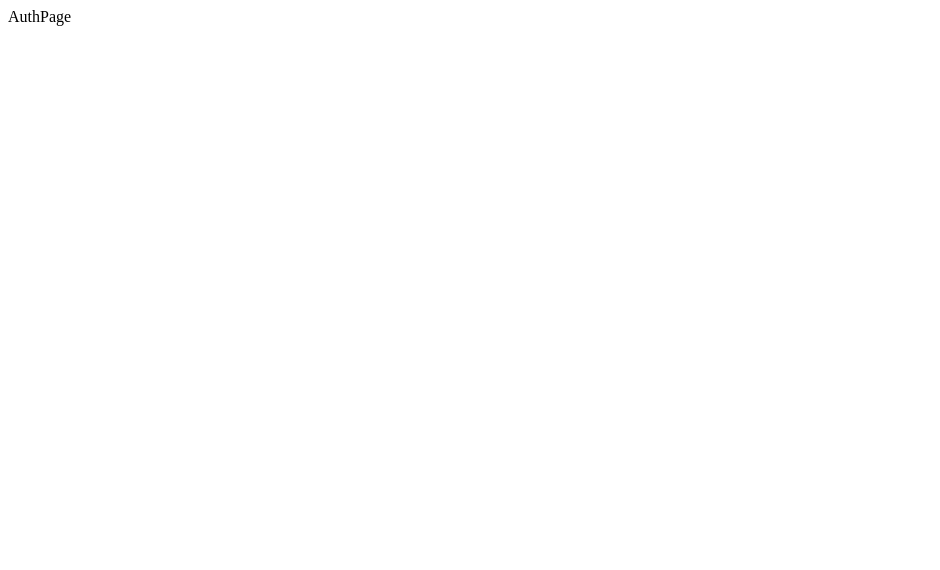
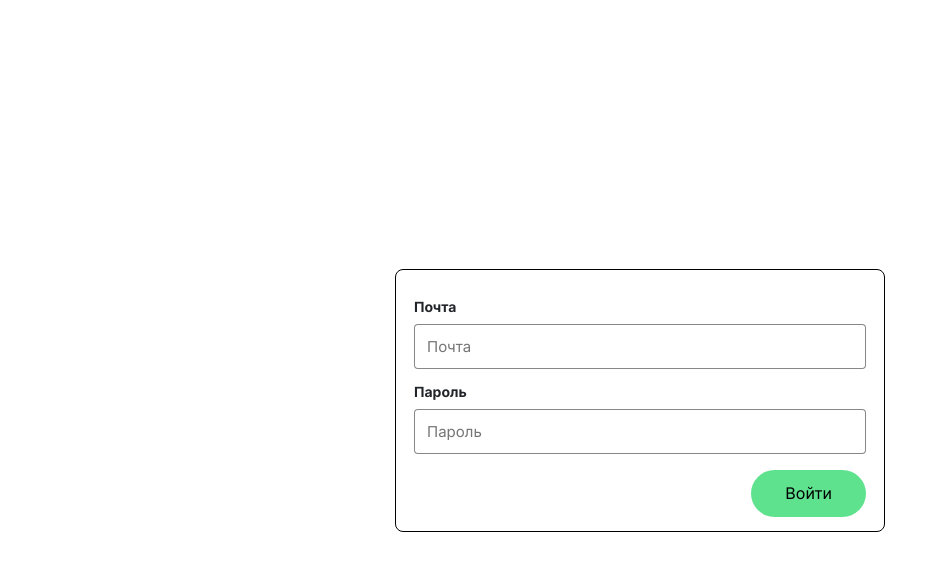
Before and after one commit to Zelelo622/Blog-platform, a React (Create React App) app: page /login in a window 1280 px wide. Shown: the top 570 px of the page, without its empty margins (0-940 px from the left). Built offline with nearby package versions, Linux system fonts and the light colour scheme.

Commit message:
страница авторизации стили

```diff
--- a/package.json
+++ b/package.json
@@ -6,6 +6,7 @@
     "@testing-library/jest-dom": "^5.16.5",
     "@testing-library/react": "^13.4.0",
     "@testing-library/user-event": "^13.5.0",
+    "bootstrap": "^5.3.0",
     "mobx": "^6.9.0",
     "mobx-react": "^7.6.0",
     "react": "^18.2.0",
--- a/public/index.html
+++ b/public/index.html
@@ -10,34 +10,18 @@
       content="Web site created using create-react-app"
     />
     <link rel="apple-touch-icon" href="%PUBLIC_URL%/logo192.png" />
-    <!--
-      manifest.json provides metadata used when your web app is installed on a
-      user's mobile device or desktop. See https://developers.google.com/web/fundamentals/web-app-manifest/
-    -->
+
     <link rel="manifest" href="%PUBLIC_URL%/manifest.json" />
-    <!--
-      Notice the use of %PUBLIC_URL% in the tags above.
-      It will be replaced with the URL of the `public` folder during the build.
-      Only files inside the `public` folder can be referenced from the HTML.
-
-      Unlike "/favicon.ico" or "favicon.ico", "%PUBLIC_URL%/favicon.ico" will
-      work correctly both with client-side routing and a non-root public URL.
-      Learn how to configure a non-root public URL by running `npm run build`.
-    -->
+    <link
+      rel="stylesheet"
+      href="https://maxcdn.bootstrapcdn.com/bootstrap/4.5.0/css/bootstrap.min.css"
+      integrity="sha384-9aIt2nRpC12Uk9gS9baDl411NQApFmC26EwAOH8WgZl5MYYxFfc+NcPb1dKGj7Sk"
+      crossorigin="anonymous"
+    />
     <title>React App</title>
   </head>
   <body>
     <noscript>You need to enable JavaScript to run this app.</noscript>
     <div id="root"></div>
-    <!--
-      This HTML file is a template.
-      If you open it directly in the browser, you will see an empty page.
-
-      You can add webfonts, meta tags, or analytics to this file.
-      The build step will place the bundled scripts into the <body> tag.
-
-      To begin the development, run `npm start` or `yarn start`.
-      To create a production bundle, use `npm run build` or `yarn build`.
-    -->
   </body>
 </html>
--- a/src/assets/style/App.css
+++ b/src/assets/style/App.css
@@ -1,38 +1,14 @@
-.App {
-  text-align: center;
+@import url("https://fonts.googleapis.com/css2?family=Inter:wght@400;600;700&display=swap");
+
+ul {
+  list-style: none;
 }
 
-.App-logo {
-  height: 40vmin;
-  pointer-events: none;
+a {
+  text-decoration: none;
 }
 
-@media (prefers-reduced-motion: no-preference) {
-  .App-logo {
-    animation: App-logo-spin infinite 20s linear;
-  }
+.main {
+  font-family: "Inter", sans-serif;
+  font-weight: 400;
 }
-
-.App-header {
-  background-color: #282c34;
-  min-height: 100vh;
-  display: flex;
-  flex-direction: column;
-  align-items: center;
-  justify-content: center;
-  font-size: calc(10px + 2vmin);
-  color: white;
-}
-
-.App-link {
-  color: #61dafb;
-}
-
-@keyframes App-logo-spin {
-  from {
-    transform: rotate(0deg);
-  }
-  to {
-    transform: rotate(360deg);
-  }
-}
--- /dev/null
+++ b/src/assets/style/Auth.css
@@ -0,0 +1,70 @@
+.auth {
+  display: flex;
+  align-items: center;
+  justify-content: center;
+  height: 100vh;
+}
+
+.auth__container {
+  max-width: 490px;
+  margin: 0px auto;
+  padding: 30px 18px 14px;
+  border: 1px solid #000;
+  border-radius: 8px;
+}
+
+.auth__form {
+}
+
+.auth__group {
+  display: flex;
+  flex-direction: column;
+  margin-bottom: 16px;
+}
+.auth__group:last-child {
+  margin-bottom: 18px;
+}
+
+.auth__label {
+  margin-bottom: 10px;
+  font-size: 14px;
+  font-weight: 700;
+}
+
+.auth__input {
+  font-size: 15px;
+  font-weight: 400;
+  padding: 13px;
+  outline: none;
+  border: none;
+  border-radius: 4px;
+  box-shadow: 0px 0px 0px 1px #878787 inset;
+}
+
+.auth__btn-wrapper {
+  text-align: right;
+}
+
+.login-button {
+  border: none;
+  outline: none;
+  padding: 15px 34px 16px 34px;
+  border-radius: 500px;
+  background: rgba(30, 215, 96, 0.71);
+}
+
+@media screen and (max-width: 580px) {
+  .login-button {
+    padding: 12px 30px 13px 30px;
+  }
+}
+
+@media screen and (max-width: 450px) {
+  .auth {
+    height: auto;
+  }
+
+  .auth__container {
+    margin-top: 60px;
+  }
+}
--- /dev/null
+++ b/src/assets/style/reset.css
@@ -0,0 +1,170 @@
+html,
+body,
+div,
+span,
+object,
+iframe,
+h1,
+h2,
+h3,
+h4,
+h5,
+h6,
+p,
+blockquote,
+pre,
+abbr,
+address,
+cite,
+code,
+del,
+dfn,
+em,
+img,
+ins,
+kbd,
+q,
+samp,
+small,
+strong,
+sub,
+sup,
+var,
+b,
+i,
+dl,
+dt,
+dd,
+ol,
+ul,
+li,
+fieldset,
+form,
+label,
+legend,
+table,
+caption,
+tbody,
+tfoot,
+thead,
+tr,
+th,
+td,
+article,
+aside,
+canvas,
+details,
+figcaption,
+figure,
+footer,
+header,
+hgroup,
+menu,
+nav,
+section,
+summary,
+time,
+mark,
+audio,
+video {
+  margin: 0;
+  padding: 0;
+  border: 0;
+  outline: 0;
+  font-size: 100%;
+  vertical-align: baseline;
+  background: transparent;
+}
+
+body {
+  line-height: 1;
+}
+
+article,
+aside,
+details,
+figcaption,
+figure,
+footer,
+header,
+hgroup,
+menu,
+nav,
+section {
+  display: block;
+}
+
+nav ul {
+  list-style: none;
+}
+
+blockquote,
+q {
+  quotes: none;
+}
+
+blockquote:before,
+blockquote:after,
+q:before,
+q:after {
+  content: "";
+  content: none;
+}
+
+a {
+  margin: 0;
+  padding: 0;
+  font-size: 100%;
+  vertical-align: baseline;
+  background: transparent;
+  text-decoration: none;
+}
+
+li {
+  list-style-type: none;
+}
+
+/* change colours to suit your needs */
+ins {
+  background-color: #ff9;
+  color: #000;
+  text-decoration: none;
+}
+
+/* change colours to suit your needs */
+mark {
+  background-color: #ff9;
+  color: #000;
+  font-style: italic;
+  font-weight: bold;
+}
+
+del {
+  text-decoration: line-through;
+}
+
+abbr[title],
+dfn[title] {
+  border-bottom: 1px dotted;
+  cursor: help;
+}
+
+table {
+  border-collapse: collapse;
+  border-spacing: 0;
+}
+
+/* change border colour to suit your needs */
+hr {
+  display: block;
+  height: 1px;
+  border: 0;
+  border-top: 1px solid #cccccc;
+  margin: 1em 0;
+  padding: 0;
+}
+
+input,
+select {
+  vertical-align: middle;
+}
--- a/src/components/AppRouter.js
+++ b/src/components/AppRouter.js
@@ -1,5 +1,5 @@
 import React, { useContext } from "react";
-import { Navigate, Route, Routes, useNavigate } from "react-router-dom";
+import { Navigate, Route, Routes } from "react-router-dom";
 import { authRoutes, publicRoutes } from "../routes";
 import { observer } from "mobx-react";
 import { Context } from "..";
@@ -22,7 +22,7 @@ const AppRouter = observer(() => {
             user.isAuth ? (
               <Component />
             ) : (
-              <Navigate to="/login" replace={true} />
+              <Navigate to={LOGIN_ROUTE} replace={true} />
             )
           }
           exact
--- /dev/null
+++ b/src/components/Login.js
@@ -0,0 +1,55 @@
+import { observer } from "mobx-react";
+import React, { useContext, useState } from "react";
+import { Context } from "..";
+import { Link, useNavigate } from "react-router-dom";
+import { HOME_ROUTE } from "../utils/consts";
+
+const Login = observer(() => {
+  const { user } = useContext(Context);
+  const navigate = useNavigate();
+  const [email, setEmail] = useState("");
+  const [password, setPassword] = useState("");
+
+  const click = () => {
+    user.setIsAuth(true);
+    navigate(HOME_ROUTE);
+  };
+
+  return (
+    <div className="auth__container">
+      <form className="auth__form">
+        <div className="auth__group">
+          <label className="auth__label" for="email">
+            Почта
+          </label>
+          <input
+            className="auth__input"
+            type="email"
+            placeholder="Почта"
+            id="email"
+            onChange={(e) => setEmail(e.target.value)}
+          />
+        </div>
+        <div className="auth__group">
+          <label className="auth__label" for="password">
+            Пароль
+          </label>
+          <input
+            className="auth__input"
+            type="password"
+            placeholder="Пароль"
+            id="password"
+            onChange={(e) => setPassword(e.target.value)}
+          />
+        </div>
+        <div className="auth__btn-wrapper">
+          <button onClick={click} type="submit" className="login-button">
+            Войти
+          </button>
+        </div>
+      </form>
+    </div>
+  );
+});
+
+export default Login;
--- a/src/index.js
+++ b/src/index.js
@@ -3,6 +3,7 @@ import ReactDOM from "react-dom/client";
 import App from "./App";
 import reportWebVitals from "./reportWebVitals";
 import UserStore from "./store/UserStore";
+import "./assets/style/reset.css";
 
 export const Context = createContext(null);
 
--- a/src/pages/AuthPage.js
+++ b/src/pages/AuthPage.js
@@ -1,9 +1,18 @@
-import React from 'react'
+import React from "react";
+import "../assets/style/Auth.css";
+import Login from "../components/Login";
+import { Container } from "react-bootstrap";
 
 const AuthPage = () => {
   return (
-    <div>AuthPage</div>
-  )
-}
+    <>
+      <div className="auth">
+        <Container>
+          <Login />
+        </Container>
+      </div>
+    </>
+  );
+};
 
-export default AuthPage
+export default AuthPage;
```
Also changed, not shown: 1 other file (tests, documents, lock files or other folders).
